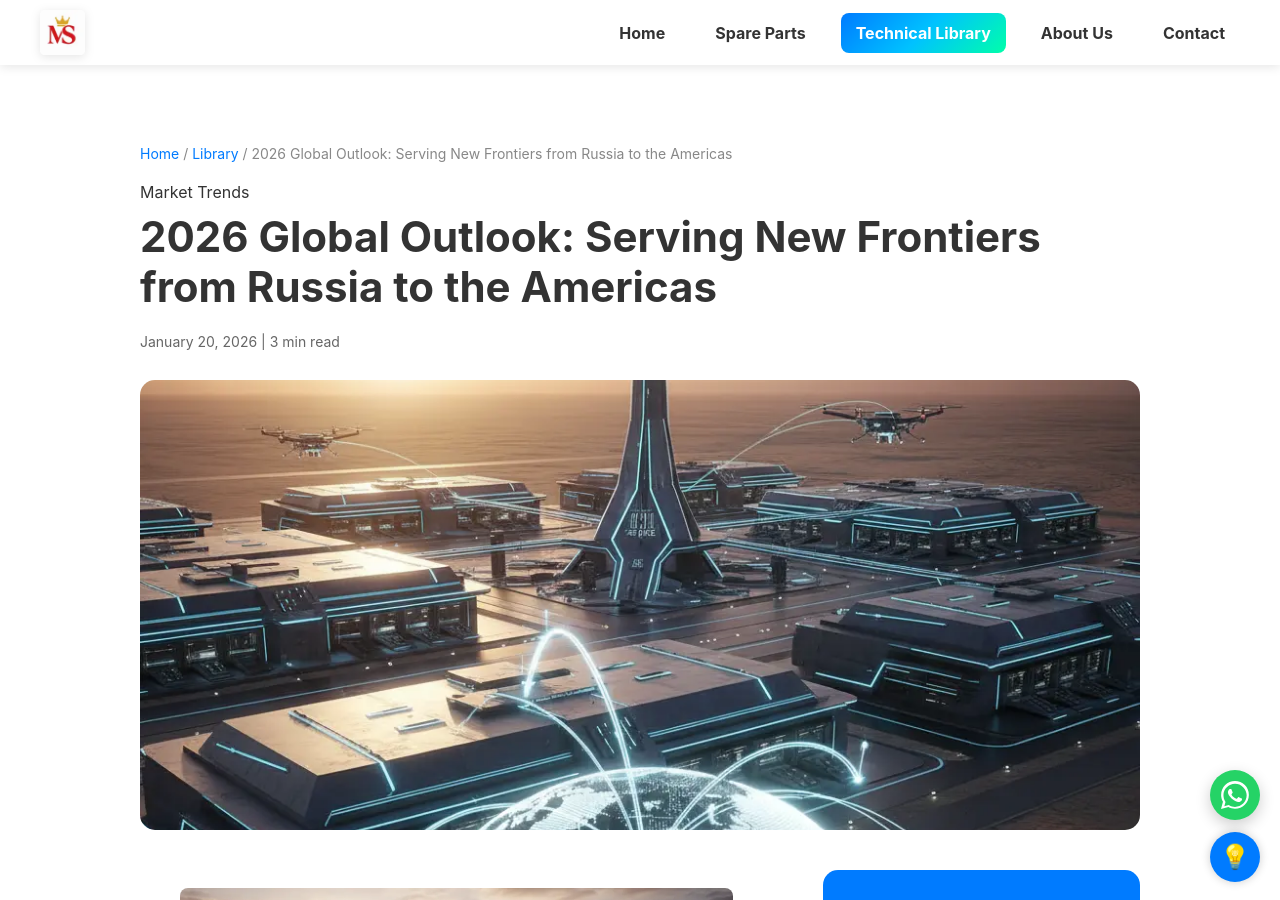
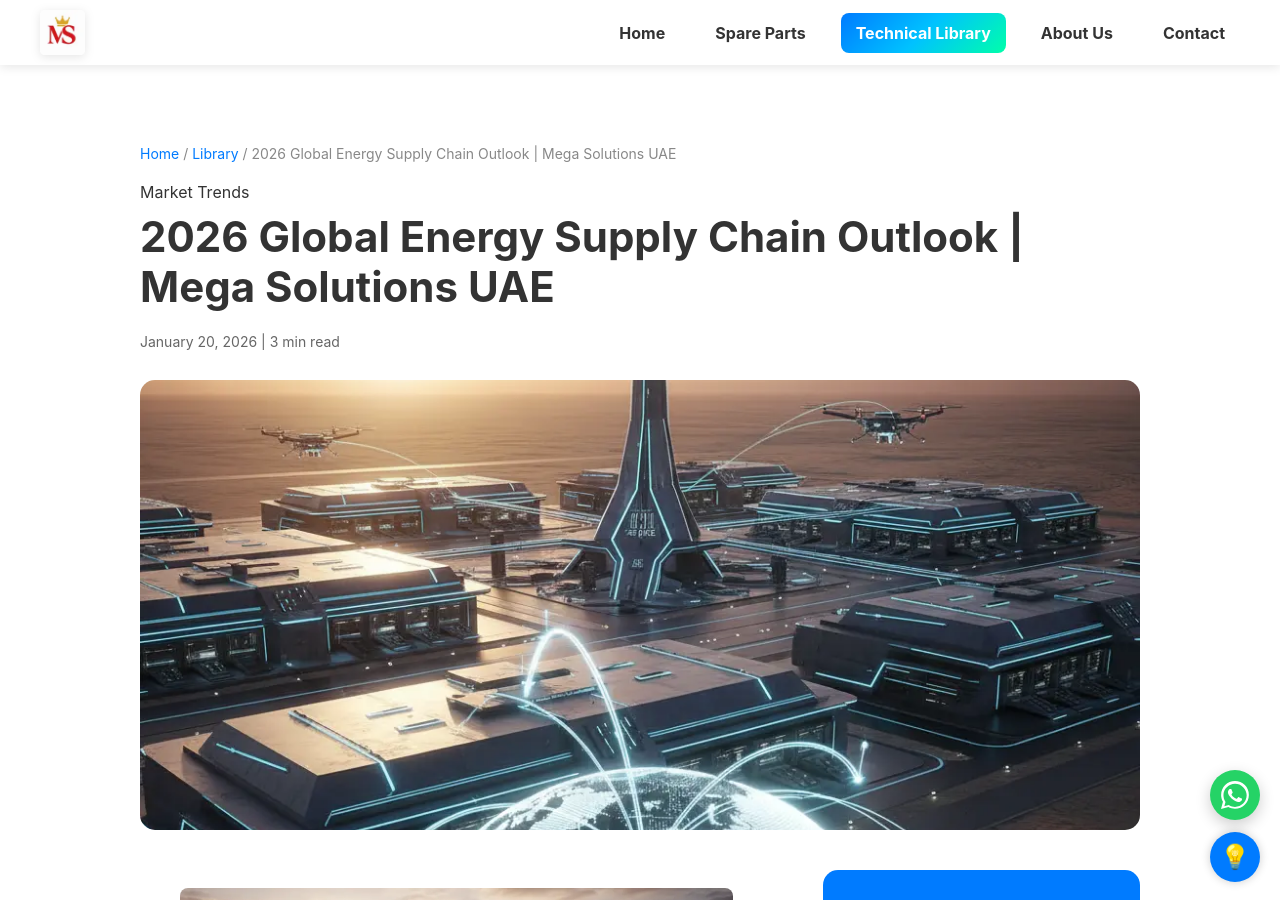
Before and after one commit to Khisal786/Mega-Solutions-UAE, a Jekyll site: the page built from _posts/2026-01-20-global-outlook-serving-new-frontiers.md, in a window 1280 px wide and 900 px high. Built offline with Jekyll 4.4.1, drawn with Linux system fonts in a browser that asks for light colours.

Commit message:
Update blog post for 2026 Global Energy Outlook

```diff
--- a/_posts/2026-01-20-global-outlook-serving-new-frontiers.md
+++ b/_posts/2026-01-20-global-outlook-serving-new-frontiers.md
@@ -1,6 +1,6 @@
 ---
 layout: post
-title: "2026 Global Outlook: Serving New Frontiers from Russia to the Americas"
+title: "2026 Global Energy Supply Chain Outlook | Mega Solutions UAE"
 date: 2026-01-20
 image: /assets/images/blog/2026-global-energy-supply-chain-outlook.webp
 category: Market Trends
```
